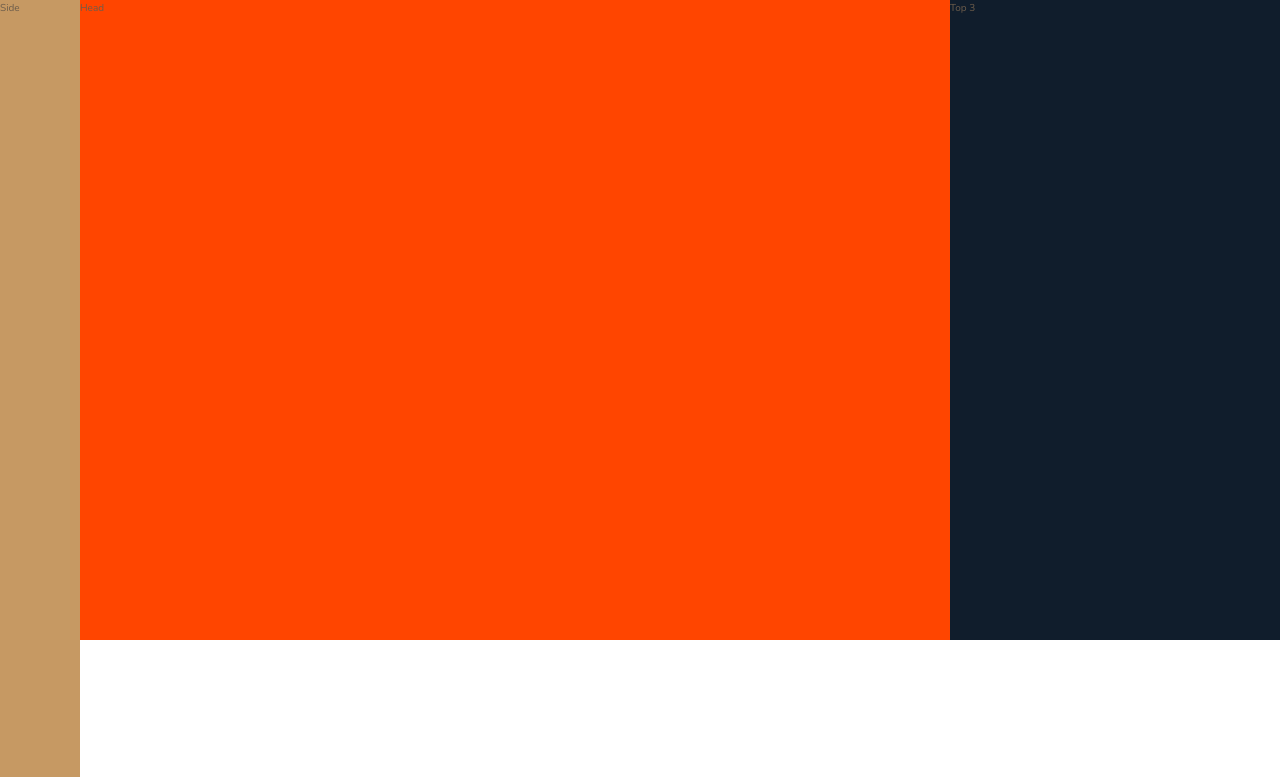
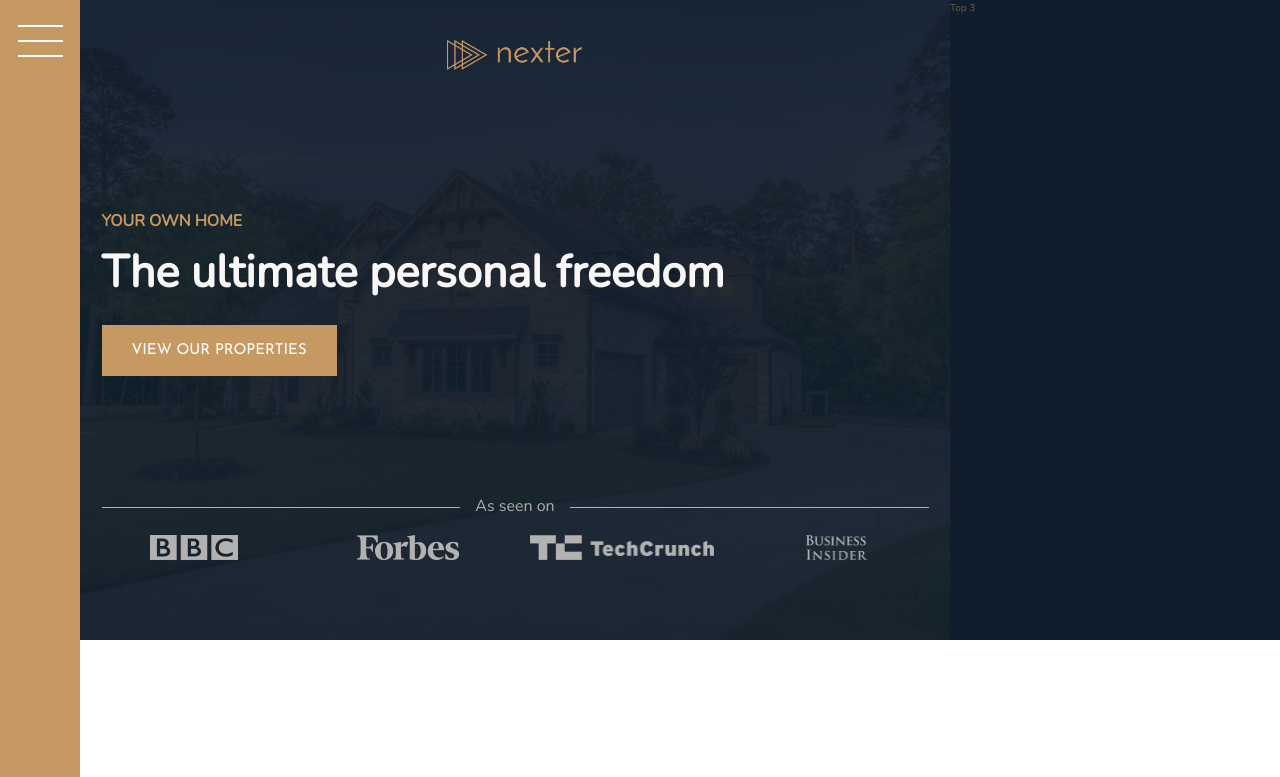
Before and after one commit to Guilllemain/nexter, a website: page index.html in a window 1280 px wide. Shown: the top 777 px of the page. Drawn offline with nearby package versions, Linux system fonts and the light colour scheme.

Commit message:
Building the header

```diff
--- a/index.html
+++ b/index.html
@@ -13,10 +13,20 @@
     </head>
     <body class="container">
         <div class="sidebar">
-            Side
+            <button class="nav-btn"></button>
         </div>
         <header class="header">
-            Head
+            <img class="header__logo" src="img/logo.png" alt="Nexter logo">
+            <h3 class="heading-3">Your own home</h3>
+            <h1 class="heading-1">The ultimate personal freedom</h1>
+            <button class="btn header__button">View our properties</button>
+            <div class="header__seenon-text">As seen on</div>
+            <div class="header__seenon-logos">
+                <img src="img/logo-bbc.png" alt="BBC logo">
+                <img src="img/logo-forbes.png" alt="Forbes logo">
+                <img src="img/logo-techcrunch.png" alt="Techcrunch logo">
+                <img src="img/logo-bi.png" alt="Bi logo">
+            </div>
         </header>
         <div class="realtors">
             Top 3
--- a/sass/_header.scss
+++ b/sass/_header.scss
@@ -1,4 +1,53 @@
 .header {
-	background-color: orangered;
 	grid-column: full-start / col-end 6;
+    background-image: linear-gradient(rgba($color-secondary, .93), rgba($color-secondary, .93)), url('../img/hero.jpeg');
+    background-size: cover;
+    background-position: center;
+    display: grid;
+    grid-template-rows: 1fr min-content 6rem 1fr;
+    grid-template-columns: max-content;
+    grid-row-gap: 1.5rem;
+    padding: 8rem;
+    padding-top: 4rem;
+    justify-content: center;
+
+    &__logo {
+        height: 3rem;
+        justify-self: center;
+    }
+
+    &__button {
+        justify-self: start;
+        align-self: start;
+    }
+
+    &__seenon-text{
+        display: grid;
+        grid-template-columns: 1fr max-content 1fr;
+        font-size: 1.6rem;
+        color: $color-grey-light-1;
+        grid-column-gap: 1.5rem;
+        align-items: center;
+        filter: brightness(70%);
+
+        &::before, &::after {
+            content: "";
+            display: block;
+            background-color: currentColor;
+            width: 100%;
+            height: 1px;
+        }
+    }
+
+    &__seenon-logos {
+        display: grid;
+        grid-template-columns: repeat(4, 1fr);
+        justify-items: center;
+        grid-column-gap: 3rem;
+
+        img {
+            height: 2.5rem;
+            filter: brightness(70%);
+        }
+    }
 }
--- a/sass/_sidebar.scss
+++ b/sass/_sidebar.scss
@@ -2,4 +2,31 @@
 	background-color: $color-primary;
 	grid-row: 1 / -1;
 	grid-column: sidebar-start / sidebar-end;
+    display: flex;
+    justify-content: center;
 }
+
+.nav-btn {
+    border-radius: 0;
+    border: none;
+    background-color: white;
+    height: 2px;
+    width: 4.5rem;
+    margin-top: 4rem;
+
+    &::before, &::after {
+        background-color: white;
+        height: 2px;
+        width: 4.5rem;
+        content: "";
+        display: block;
+    }
+
+    &::before {
+        transform: translateY(-1.5rem);
+    }
+
+    &::after {
+        transform: translateY(1.3rem);
+    }
+}
--- a/sass/_typography.scss
+++ b/sass/_typography.scss
@@ -3,7 +3,9 @@
 	font-weight: 400;
 
 	&-1 {
-
+		font-size: 4.5rem;
+		color: $color-grey-light-1;
+		line-height: 1;
 	}
 	&-2 {
 		font-size: 4rem;
```
Also changed, not shown: css/style.css.
